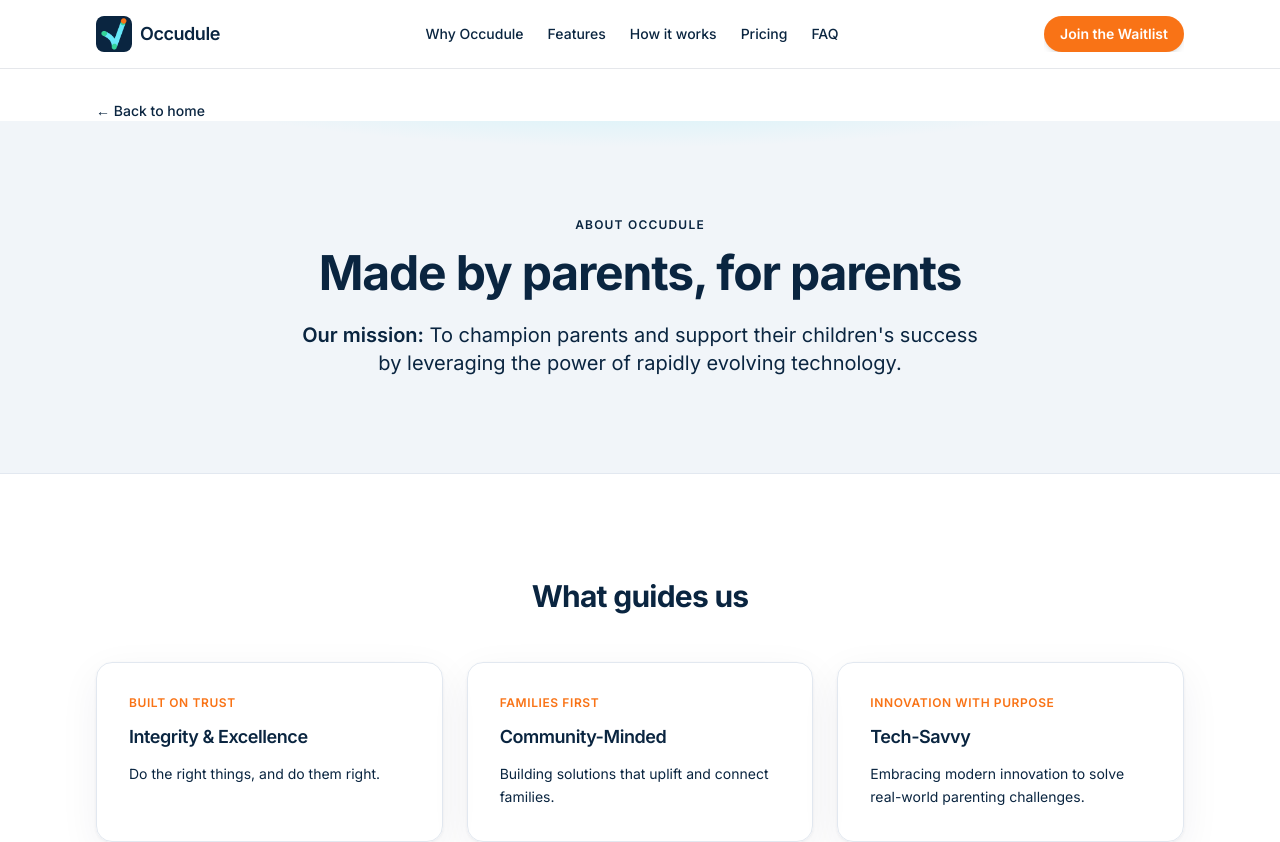
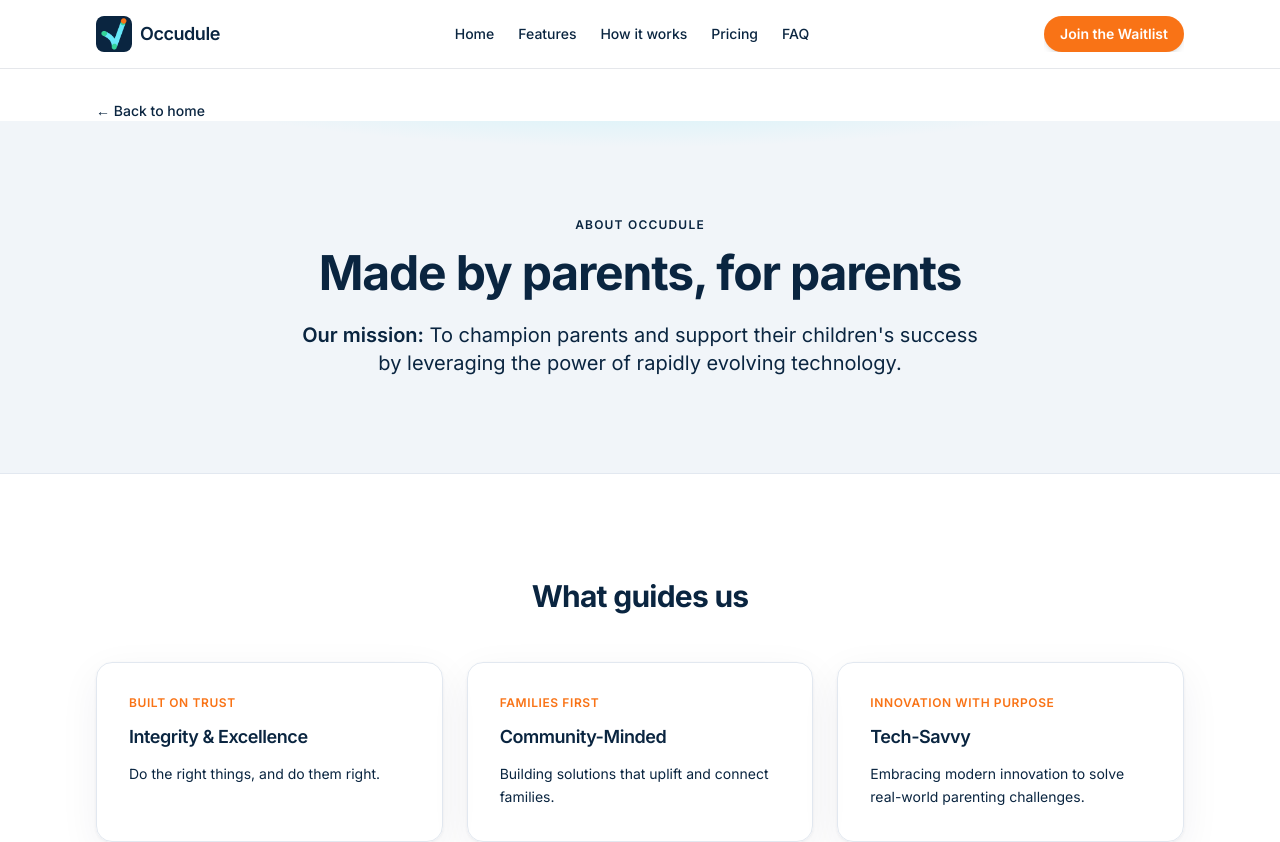
Before and after one commit to linkmind/Occudule-Web, a Next.js app: page /about in a window 1280 px wide. Shown: the top 842 px of the page. Built offline with nearby package versions, Linux system fonts and the light colour scheme.

Commit message:
home / why occudule button switch based on different locations

```diff
--- a/components/Header.tsx
+++ b/components/Header.tsx
@@ -1,12 +1,12 @@
 "use client";
 
 import Link from "next/link";
+import { usePathname } from "next/navigation";
 import { useEffect, useState } from "react";
 import { CtaButton } from "@/components/CtaButton";
 import { Logo } from "@/components/Logo";
 
-const navLinks = [
-  { href: "/#why-occudule", label: "Why Occudule" },
+const navLinksAfterPrimary = [
   { href: "/#features", label: "Features" },
   { href: "/#how-it-works", label: "How it works" },
   { href: "/#pricing", label: "Pricing" },
@@ -16,17 +16,21 @@ const navLinks = [
 const HERO_SECTION_ID = "top";
 
 export function Header() {
-  const [showEarlyAccess, setShowEarlyAccess] = useState(false);
+  const pathname = usePathname();
+  const [heroInView, setHeroInView] = useState(pathname === "/");
+  const [showEarlyAccess, setShowEarlyAccess] = useState(pathname !== "/");
 
   useEffect(() => {
     const hero = document.getElementById(HERO_SECTION_ID);
     if (!hero) {
+      setHeroInView(false);
       setShowEarlyAccess(true);
       return;
     }
 
     const observer = new IntersectionObserver(
       ([entry]) => {
+        setHeroInView(entry.isIntersecting);
         setShowEarlyAccess(!entry.isIntersecting);
       },
       {
@@ -37,7 +41,13 @@ export function Header() {
 
     observer.observe(hero);
     return () => observer.disconnect();
-  }, []);
+  }, [pathname]);
+
+  const primaryNavLink = heroInView
+    ? { href: "/#why-occudule", label: "Why Occudule" }
+    : { href: "/#top", label: "Home" };
+
+  const navLinks = [primaryNavLink, ...navLinksAfterPrimary];
 
   return (
     <header className="sticky top-0 z-50 border-b border-border/80 bg-surface/90 backdrop-blur-md">
```
